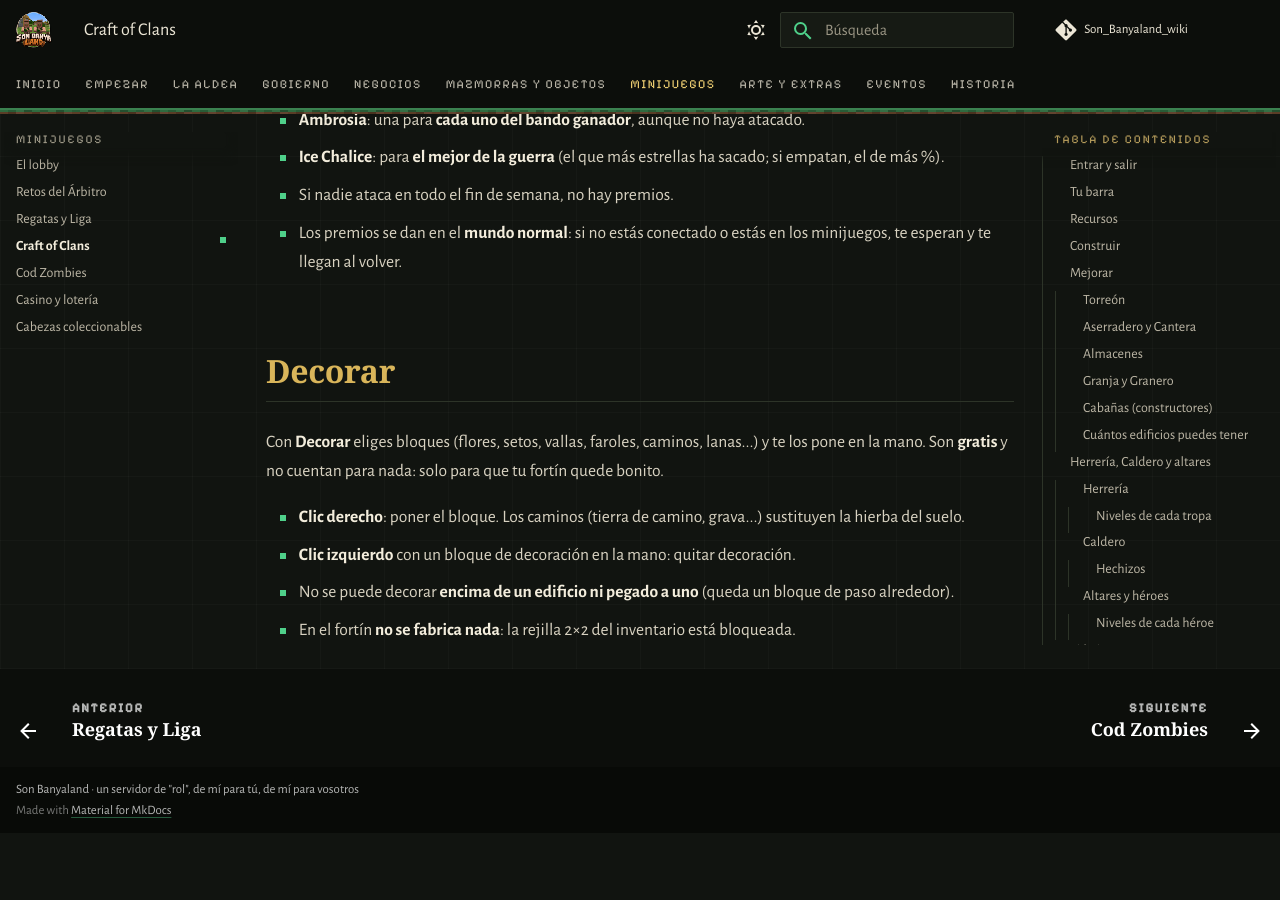
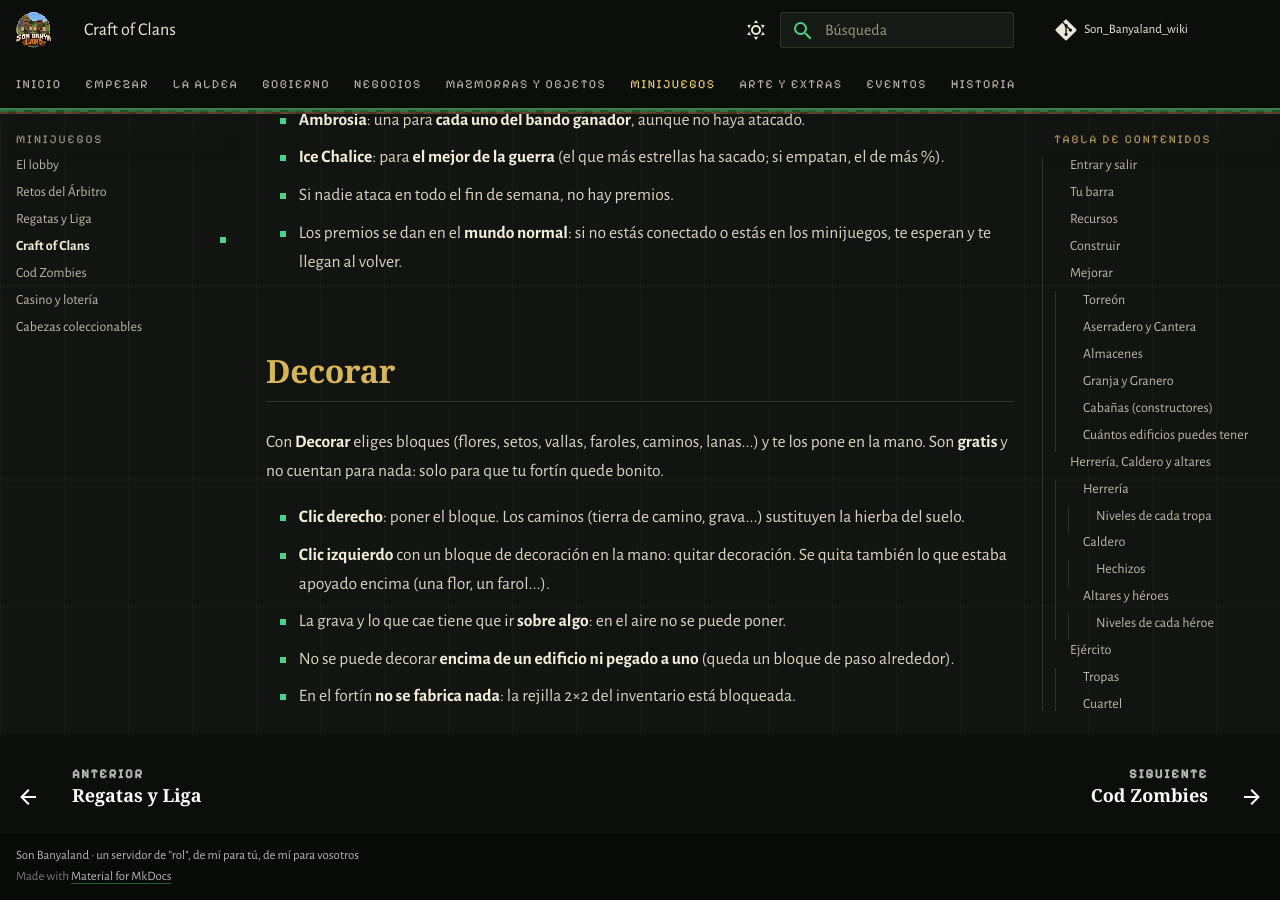
Before and after one commit to PigPilgrim/Son_Banyaland_wiki, an MkDocs documentation site: the page built from docs/clanes.md, in a window 1280 px wide and 900 px high, scrolled down 42605 px. Built offline with MkDocs 1.6.1 and Material for MkDocs 9.7.7, drawn with Linux system fonts in a browser that asks for light colours; some web fonts are replaced; comment, search, counter and statistics services are not loaded; before the commit the page ends 43438 px from its top, so only the background shows below that.

Commit message:
Auditoría, altos 7: la decoración de los fortines ya no suelta objetos
Co-Authored-By: Claude Opus 5.5 <noreply@anthropic.com>

```diff
--- a/docs/clanes.md
+++ b/docs/clanes.md
@@ -366,6 +366,8 @@ Con **Decorar** eliges bloques (flores, setos, vallas, faroles, caminos, lanas..
 **gratis** y no cuentan para nada: solo para que tu fortín quede bonito.
 
 - **Clic derecho**: poner el bloque. Los caminos (tierra de camino, grava...) sustituyen la hierba del suelo.
-- **Clic izquierdo** con un bloque de decoración en la mano: quitar decoración.
+- **Clic izquierdo** con un bloque de decoración en la mano: quitar decoración. Se quita también lo que estaba
+  apoyado encima (una flor, un farol...).
+- La grava y lo que cae tiene que ir **sobre algo**: en el aire no se puede poner.
 - No se puede decorar **encima de un edificio ni pegado a uno** (queda un bloque de paso alrededor).
 - En el fortín **no se fabrica nada**: la rejilla 2×2 del inventario está bloqueada.
```
